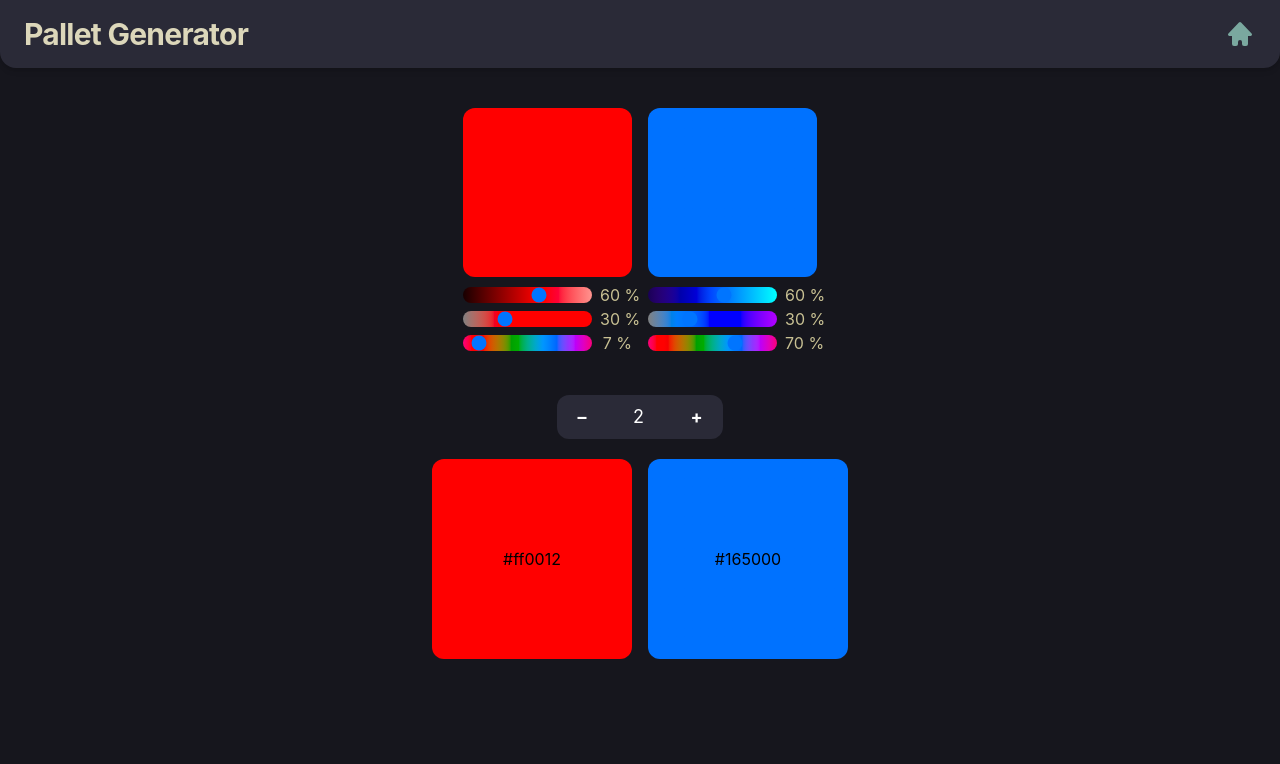
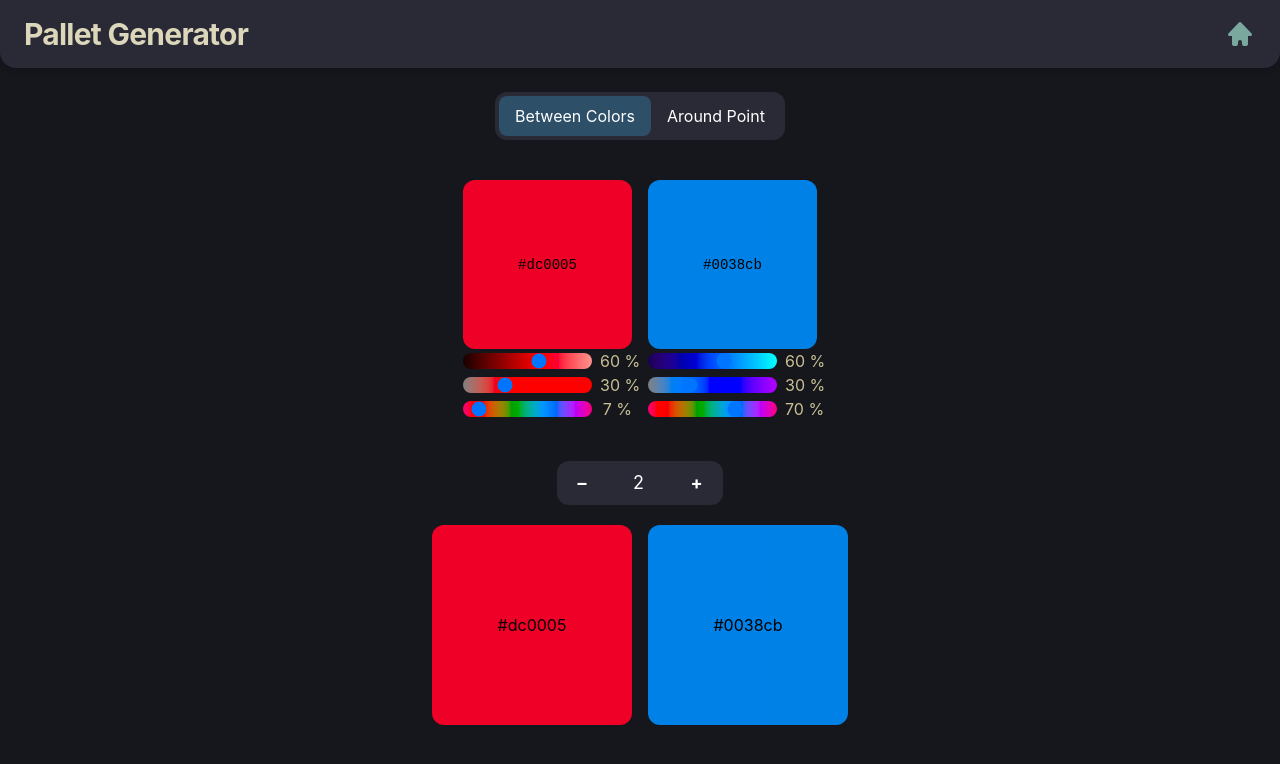
Before and after one commit to HasSak-47/oneoffs, a React (Vite) app: page /oneoffs/PalletGenerator in a window 1280 px wide. Shown: the top 764 px of the page. Built offline with nearby package versions, Linux system fonts and the light colour scheme.

Commit message:
palette is now broken in a different way!

```diff
--- a/src/PalletGenerator.tsx
+++ b/src/PalletGenerator.tsx
@@ -1,6 +1,18 @@
 import { ChangeEventHandler, useState } from 'react';
-import { color_step, oklab_to_rgb, oklch_to_oklab, rgb_to_hex } from './color';
+import {
+  clamp_oklch_turn_to_srgb,
+  HueMode,
+  in_between_palette,
+  oklab_to_rgb,
+  okLch,
+  oklch_to_oklab,
+  PaletteSettings,
+  rgb_to_hex,
+  root_palette,
+} from './color';
 import Header from './Header';
+
+type GeneratorMode = 'between' | 'around';
 
 interface ColorProps {
   L: number;
@@ -24,6 +36,33 @@ function fmt(
 }
 
 function ColorPicker({ L, c, h, setl, setc, seth }: ColorProps) {
+  const setSafeColor = (color: okLch) => {
+    const safeColor = clamp_oklch_turn_to_srgb(color);
+
+    setl(safeColor.L);
+    setc(safeColor.c);
+    seth(safeColor.h);
+  };
+
+  const displayColor = clamp_oklch_turn_to_srgb({ L, c, h });
+  const rgb = oklab_to_rgb(
+    oklch_to_oklab({
+      L: displayColor.L,
+      c: displayColor.c,
+      h: displayColor.h * Math.PI * 2,
+    })
+  );
+  const rgbText = rgb_to_hex(rgb);
+  const textColor = rgb_to_hex(
+    oklab_to_rgb(
+      oklch_to_oklab({
+        L: displayColor.L < 0.5 ? 0.95 : 0.05,
+        c: Math.min(displayColor.c, 0.1),
+        h: ((displayColor.h + 0.5) % 1) * Math.PI * 2,
+      })
+    )
+  );
+
   const gradient_maker = () => {
     let data = '';
     for (let i = 0; i < 16; ++i) {
@@ -43,7 +82,7 @@ function ColorPicker({ L, c, h, setl, setc, seth }: ColorProps) {
     return (
       <div className='flex items-center gap-2'>
         <input
-          className='hover:scae-105 min-w-0 flex-1 appearance-none rounded-xl'
+          className='min-w-0 flex-1 appearance-none rounded-xl hover:scale-105'
           aria-label='Color Slider'
           type='range'
           max='1000'
@@ -64,26 +103,37 @@ function ColorPicker({ L, c, h, setl, setc, seth }: ColorProps) {
 
   const bg_rainbow = `linear-gradient(to right, ${gradient_maker()})`;
   const OkL = sliderMaker(L, fmt(0, c, h, 1, c, h), (e) =>
-    setl(parseInt(e.target.value) / 1000)
+    setSafeColor({ L: parseInt(e.target.value, 10) / 1000, c, h })
   );
   const Okc = sliderMaker(c, fmt(L, 0, h, L, 1, h), (e) =>
-    setc(parseInt(e.target.value) / 1000)
+    setSafeColor({ L, c: parseInt(e.target.value, 10) / 1000, h })
   );
   const Okh = sliderMaker(h, bg_rainbow, (e) =>
-    seth(parseInt(e.target.value) / 1000)
+    setSafeColor({ L, c, h: parseInt(e.target.value, 10) / 1000 })
   );
 
   return (
     <div className='max-w-50 md:max-w-100'>
       <button
-        className='aspect-square w-full rounded-xl transition-transform hover:scale-105 hover:cursor-copy'
-        style={{ backgroundImage: fmt(L, c, h, L, c, h) }}
+        className='aspect-square w-full rounded-xl font-mono text-sm transition-transform hover:scale-105 hover:cursor-copy'
+        style={{
+          backgroundImage: fmt(
+            displayColor.L,
+            displayColor.c,
+            displayColor.h,
+            displayColor.L,
+            displayColor.c,
+            displayColor.h
+          ),
+          color: textColor,
+        }}
         onClick={(_) => {
-          const rgb = oklab_to_rgb(oklch_to_oklab({ L, c, h }));
           navigator.clipboard.writeText(rgb_to_hex(rgb));
         }}
         aria-label='Copy Edge Color'
-      />
+      >
+        {rgbText}
+      </button>
       <div className='w-full'>
         {OkL}
         {Okc}
@@ -93,39 +143,9 @@ function ColorPicker({ L, c, h, setl, setc, seth }: ColorProps) {
   );
 }
 
-export default function PalletGenerator() {
-  const [startL, setStartL] = useState(0.6);
-  const [startc, setStartc] = useState(0.3);
-  const [starth, setStarth] = useState(0.07);
-  const [endL, setEndL] = useState(0.6);
-  const [endc, setEndc] = useState(0.3);
-  const [endh, setEndh] = useState(0.7);
-
-  const [number, setNumber] = useState(2);
-  const [numberInput, setNumberInput] = useState('2');
-
-  const setGlobalNumber = (n: number) => {
-    setNumberInput(n.toString());
-    setNumber(n);
-  };
-
-  const MAX = 5;
-  const MIN = 2;
-
-  const commit = () => {
-    const parsed = parseInt(numberInput, MAX);
-    const clamped = isNaN(parsed) ? MIN : Math.min(Math.max(parsed, MIN), MAX);
-    setGlobalNumber(clamped);
-  };
-
-  let steps = color_step(
-    { L: startL, c: startc, h: starth },
-    { L: endL, c: endc, h: endh },
-    number
-  );
-
-  const output = steps.map((color) => {
-    let string_color = fmt(
+function makeOutput(rawColor: okLch) {
+  const color = clamp_oklch_turn_to_srgb(rawColor);
+  const string_color = fmt(
     color.L,
     color.c,
     color.h,
@@ -140,10 +160,8 @@ export default function PalletGenerator() {
     h: (color.h + 0.5) % 1,
   };
 
-    const rgb = rgb_to_hex(
-      oklab_to_rgb(
-        oklch_to_oklab({ L: color.L, c: color.c, h: color.h * Math.PI })
-      )
+  const rgb = oklab_to_rgb(
+    oklch_to_oklab({ L: color.L, c: color.c, h: color.h * Math.PI * 2 })
   );
 
   const complement_rgb = rgb_to_hex(
@@ -151,7 +169,7 @@ export default function PalletGenerator() {
       oklch_to_oklab({
         L: complement.L,
         c: complement.c,
-          h: complement.h * Math.PI,
+        h: complement.h * Math.PI * 2,
       })
     )
   );
@@ -165,17 +183,148 @@ export default function PalletGenerator() {
       }}
       aria-label='Copy Generated Color'
       onClick={(_) => {
-          navigator.clipboard.writeText(rgb);
+        navigator.clipboard.writeText(rgb_to_hex(rgb));
       }}
     >
-        {rgb}
+      {rgb_to_hex(rgb)}
     </button>
   );
-  });
+}
+export default function PalletGenerator() {
+  const [generatorMode, setGeneratorMode] = useState<GeneratorMode>('between');
+  const [startL, setStartL] = useState(0.6);
+  const [startc, setStartc] = useState(0.3);
+  const [starth, setStarth] = useState(0.07);
+  const [endL, setEndL] = useState(0.6);
+  const [endc, setEndc] = useState(0.3);
+  const [endh, setEndh] = useState(0.7);
+  const [hueMode, setHueMode] = useState<HueMode>('analogous');
+  const [hueContrast, setHueContrast] = useState(0.75);
+  const [chromaContrast, setChromaContrast] = useState(0.5);
+  const [lightnessContrast, setLightnessContrast] = useState(0.5);
+
+  const [number, setNumber] = useState(2);
+  const [numberInput, setNumberInput] = useState('2');
+
+  const setGlobalNumber = (n: number) => {
+    setNumberInput(n.toString());
+    setNumber(n);
+  };
+
+  const MAX = 5;
+  const MIN = 2;
+
+  const commit = () => {
+    const parsed = parseInt(numberInput, 10);
+    const clamped = isNaN(parsed) ? MIN : Math.min(Math.max(parsed, MIN), MAX);
+    setGlobalNumber(clamped);
+  };
+
+  const rootSettings: PaletteSettings = {
+    colorCount: number,
+    hueContrast,
+    chromaContrast,
+    lightnessContrast,
+  };
+
+  let steps =
+    generatorMode === 'between'
+      ? in_between_palette(
+        { L: startL, c: startc, h: starth },
+        { L: endL, c: endc, h: endh },
+        number
+      )
+      : root_palette(
+        { L: startL, c: startc, h: starth * Math.PI * 2 },
+        hueMode,
+        rootSettings
+      ).map((color) => ({
+        ...color,
+        h: (((color.h / (Math.PI * 2)) % 1) + 1) % 1,
+      }));
+
+  const output = steps.map(makeOutput);
+
+  const modeSelector = (
+    <div className='bg-sumiInk4 flex w-fit rounded-xl p-1 text-white'>
+      <button
+        className={`rounded-lg px-4 py-2 ${generatorMode === 'between' ? 'bg-waveBlue2' : ''}`}
+        onClick={() => setGeneratorMode('between')}
+      >
+        Between Colors
+      </button>
+      <button
+        className={`rounded-lg px-4 py-2 ${generatorMode === 'around' ? 'bg-waveBlue2' : ''}`}
+        onClick={() => setGeneratorMode('around')}
+      >
+        Around Point
+      </button>
+    </div>
+  );
+
+  const rootControls = (
+    <div className='bg-sumiInk4 flex w-full max-w-90 flex-col gap-3 rounded-xl p-4 text-white md:w-80'>
+      <label className='flex items-center justify-between gap-4'>
+        <span>Hue Mode</span>
+        <select
+          className='bg-sumiInk2 rounded-md px-2 py-1'
+          value={hueMode}
+          onChange={(e) => setHueMode(e.target.value as HueMode)}
+        >
+          <option value='monochromatic'>Monochromatic</option>
+          <option value='analogous'>Analogous</option>
+          <option value='complementary'>Complementary</option>
+          <option value='triadic complementary'>Triadic</option>
+          <option value='tetradic complementary'>Tetradic</option>
+        </select>
+      </label>
+      <label>
+        Hue Contrast
+        <input
+          className='mt-2 w-full'
+          type='range'
+          min='0'
+          max='1000'
+          value={hueContrast * 1000}
+          onChange={(e) => setHueContrast(parseInt(e.target.value, 10) / 1000)}
+        />
+      </label>
+      <label>
+        Chroma Contrast
+        <input
+          className='mt-2 w-full'
+          type='range'
+          min='0'
+          max='1000'
+          value={chromaContrast * 1000}
+          onChange={(e) =>
+            setChromaContrast(parseInt(e.target.value, 10) / 1000)
+          }
+        />
+      </label>
+      <label>
+        Lightness Contrast
+        <input
+          className='mt-2 w-full'
+          type='range'
+          min='0'
+          max='1000'
+          value={lightnessContrast * 1000}
+          onChange={(e) =>
+            setLightnessContrast(parseInt(e.target.value, 10) / 1000)
+          }
+        />
+      </label>
+    </div>
+  );
 
   return (
     <div id='pallet-generator' className='h-full w-full'>
       <Header name='Pallet Generator' ret={true} />
+      {/* mode selector */}
+      <div className='m-auto mt-6 flex w-fit justify-center'>
+        {modeSelector}
+      </div>
       {/* color selector */}
       <div className='m-auto mt-10 flex w-fit flex-col space-y-4 space-x-4 md:flex-row'>
         <ColorPicker
@@ -187,6 +336,7 @@ export default function PalletGenerator() {
           seth={setStarth}
         />
 
+        {generatorMode === 'between' ? (
           <ColorPicker
             L={endL}
             c={endc}
@@ -195,6 +345,9 @@ export default function PalletGenerator() {
             setc={setEndc}
             seth={setEndh}
           />
+        ) : (
+          rootControls
+        )}
       </div>
       {/* number selector */}
       <div className='m-auto mt-6 w-fit'>
@@ -213,7 +366,7 @@ export default function PalletGenerator() {
             aria-label='Number of Colors'
             value={numberInput}
             onChange={(e) => {
-              const val = parseInt(e.target.value, MAX);
+              const val = parseInt(e.target.value, 10);
               if (!isNaN(val)) {
                 setNumberInput(e.target.value);
               }
--- a/src/color.ts
+++ b/src/color.ts
@@ -125,7 +125,69 @@ export function rgb_to_hex({ r, g, b }: rgb) {
   return `#${hexR}${hexG}${hexB}`;
 }
 
-export function color_step(beg: okLch, end: okLch, step: number) {
+function rgb_in_srgb({ r, g, b }: rgb) {
+  return (
+    Number.isFinite(r) &&
+    Number.isFinite(g) &&
+    Number.isFinite(b) &&
+    r >= 0 &&
+    r <= 1 &&
+    g >= 0 &&
+    g <= 1 &&
+    b >= 0 &&
+    b <= 1
+  );
+}
+
+function normalize_radian_hue(h: number) {
+  return ((h % (Math.PI * 2)) + Math.PI * 2) % (Math.PI * 2);
+}
+
+function normalize_turn_hue(h: number) {
+  return ((h % 1) + 1) % 1;
+}
+
+export function clamp_oklch_to_srgb(color: okLch): okLch {
+  const L = clamp(color.L, 0, 1);
+  const h = normalize_radian_hue(color.h);
+  const c = Math.max(0, color.c);
+
+  if (rgb_in_srgb(oklab_to_rgb(oklch_to_oklab({ L, c, h })))) {
+    return { L, c, h };
+  }
+
+  let low = 0;
+  let high = c;
+
+  for (let i = 0; i < 12; i++) {
+    const mid = (low + high) / 2;
+    const rgb = oklab_to_rgb(oklch_to_oklab({ L, c: mid, h }));
+
+    if (rgb_in_srgb(rgb)) {
+      low = mid;
+    } else {
+      high = mid;
+    }
+  }
+
+  return { L, c: low, h };
+}
+
+export function clamp_oklch_turn_to_srgb(color: okLch): okLch {
+  const clamped = clamp_oklch_to_srgb({
+    L: color.L,
+    c: color.c,
+    h: color.h * Math.PI * 2,
+  });
+
+  return {
+    L: clamped.L,
+    c: clamped.c,
+    h: normalize_turn_hue(clamped.h / (Math.PI * 2)),
+  };
+}
+
+export function in_between_palette(beg: okLch, end: okLch, step: number) {
   // handle when chroma is small
   if (beg.c < 0.001) {
     beg.h = end.h;
@@ -159,7 +221,63 @@ export function color_step(beg: okLch, end: okLch, step: number) {
     val.h = ((val.h % 1) + 1) % 1;
     arr.push(val);
   }
-  console.log(arr);
-
   return arr;
 }
+export type HueMode =
+  | 'monochromatic'
+  | 'analogous'
+  | 'complementary'
+  | 'triadic complementary'
+  | 'tetradic complementary';
+
+export type PaletteSettings = {
+  colorCount: number;
+  hueContrast: number; // 0..1
+  chromaContrast: number; // 0..1
+  lightnessContrast: number; // 0..1
+};
+
+function clamp(x: number, min: number, max: number): number {
+  return Math.max(min, Math.min(max, x));
+}
+
+export function root_palette(
+  baseColor: okLch,
+  mode: HueMode,
+  settings: PaletteSettings
+): okLch[] {
+  const colors: okLch[] = [];
+
+  const count = settings.colorCount;
+  const hueContrast = settings.hueContrast;
+  const chromaRange = settings.chromaContrast * 0.12;
+  const lightnessRange = settings.lightnessContrast;
+
+  console.log(baseColor, oklab_to_rgb(oklch_to_oklab(baseColor)));
+  for (let i = 0; i < count; i++) {
+    const t = i / (count - 1);
+    const centeredT = t - 0.5;
+
+    let hueOffset = centeredT * hueContrast * Math.PI * 2;
+
+    if (mode === 'monochromatic') hueOffset *= 0.0;
+    if (mode === 'analogous') hueOffset *= 0.25;
+    if (mode === 'complementary') hueOffset *= 0.33;
+    if (mode === 'triadic complementary') hueOffset *= 0.66;
+    if (mode === 'tetradic complementary') hueOffset *= 0.75;
+
+    const L = baseColor.L + centeredT * lightnessRange;
+    const c = baseColor.c + centeredT * chromaRange;
+    const h = baseColor.h + hueOffset;
+    console.log(L, c, h, oklab_to_rgb(oklch_to_oklab({ L, c, h })));
+
+    colors.push({
+      L,
+      c,
+      h,
+    });
+  }
+  console.log();
+
+  return colors;
+}
```
Also changed, not shown: ace_code.js (added), 8 other files (tests, documents, lock files or other folders). Lines whose indentation alone changed are shown as unchanged.
